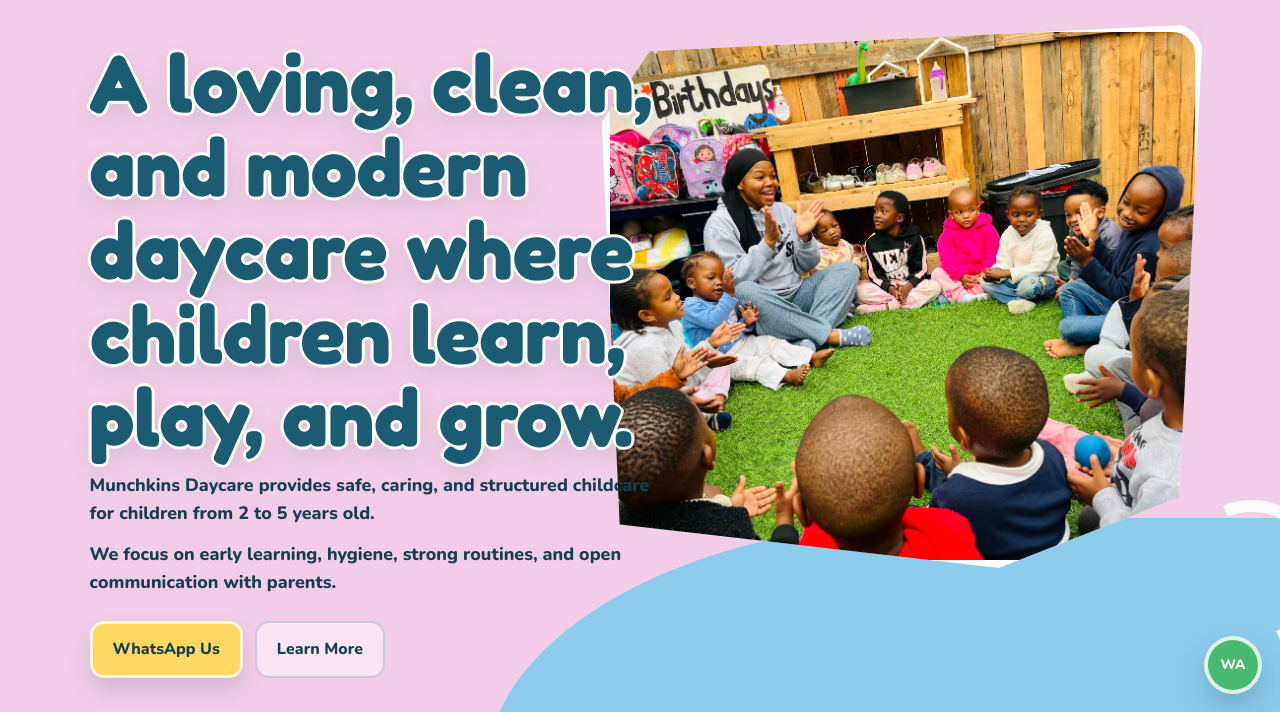
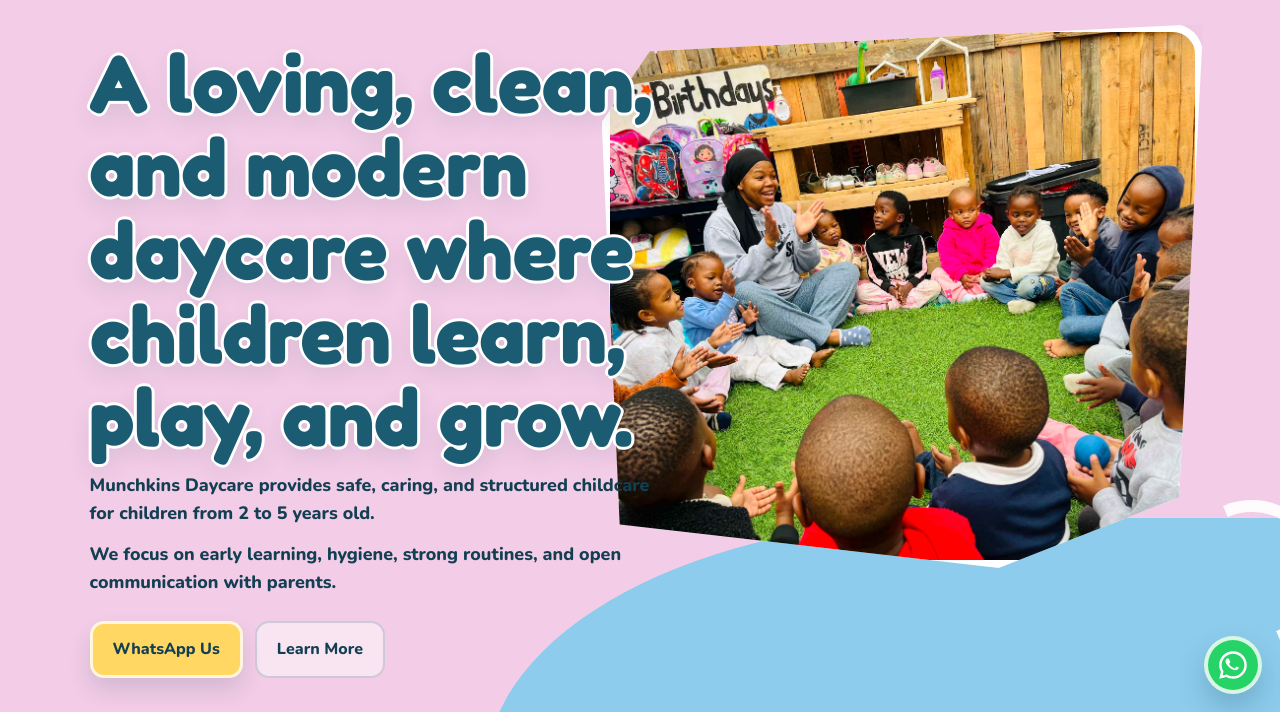
Before and after one commit to Thechampion96/munchkins-daycare-website, a website: page index.html in a window 1280 px wide. Shown: the part 88-800 px from the top of the page. Drawn offline with nearby package versions, Linux system fonts and the light colour scheme; no server answers.

Commit message:
Update Whatsapp Status

```diff
--- a/index.html
+++ b/index.html
@@ -312,7 +312,11 @@
   href="https://wa.me/27653811958?text=Hi%20Munchkins%20Daycare%2C%20I%20would%20like%20to%20know%20more%20about%20enrolling%20my%20child."
   aria-label="WhatsApp Munchkins Daycare"
 >
-      WA
+  <svg viewBox="0 0 32 32" aria-hidden="true">
+    <path
+      d="M16 3C8.8 3 3 8.8 3 16c0 2.3.6 4.5 1.7 6.4L3 29l6.8-1.6c1.8 1 3.9 1.6 6.2 1.6 7.2 0 13-5.8 13-13S23.2 3 16 3zm0 23.7c-2 0-3.8-.5-5.4-1.5l-.4-.2-4 .9.9-3.9-.3-.4c-1-1.7-1.5-3.6-1.5-5.6C5.3 10.1 10.1 5.3 16 5.3S26.7 10.1 26.7 16 21.9 26.7 16 26.7zm6-8c-.3-.2-2-1-2.3-1.1-.3-.1-.5-.2-.8.2-.2.3-.9 1.1-1.1 1.3-.2.2-.4.2-.7.1-.3-.2-1.4-.5-2.7-1.7-1-.9-1.7-2-1.9-2.3-.2-.3 0-.5.1-.7.1-.1.3-.4.5-.5.2-.2.2-.3.3-.5.1-.2 0-.4 0-.5-.1-.2-.8-1.9-1.1-2.6-.3-.7-.6-.6-.8-.6h-.7c-.2 0-.5.1-.8.4-.3.3-1 1-1 2.4s1.1 2.8 1.2 3c.2.2 2.1 3.2 5.1 4.5.7.3 1.3.5 1.7.6.7.2 1.4.2 1.9.1.6-.1 2-.8 2.2-1.6.3-.8.3-1.5.2-1.6-.1-.2-.3-.3-.6-.4z"
+    />
+  </svg>
 </a>
 
     <script src="script.js"></script>
--- a/styles.css
+++ b/styles.css
@@ -804,12 +804,15 @@
   width: 58px;
   height: 58px;
   border-radius: 50%;
-  color: var(--white);
-  background: var(--green);
+  background: #25d366;
   border: 4px solid rgba(255, 255, 255, 0.82);
   box-shadow: 0 14px 28px rgba(18, 63, 82, 0.22);
-  font-size: 0.86rem;
-  font-weight: 900;
+}
+
+.floating-whatsapp svg {
+  width: 34px;
+  height: 34px;
+  fill: #ffffff;
 }
 
 /* GALLERY AND ALBUM PAGES */
```
Also changed, not shown: assets/gallery/birthdays/whatsapp-logo.svg (added), assets/gallery/birthdays/whatsapp.png (added). Lines whose indentation alone changed are shown as unchanged.
